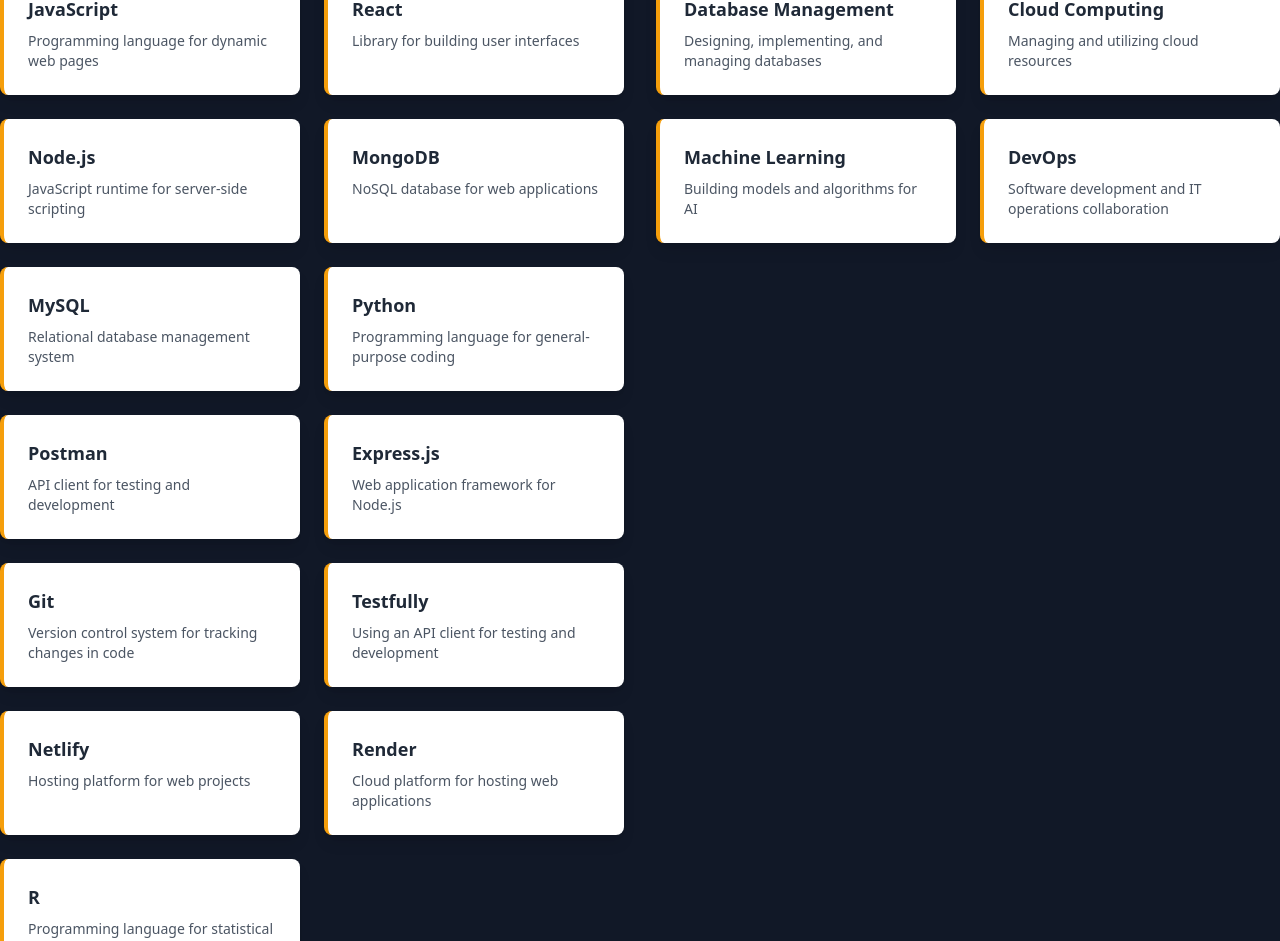
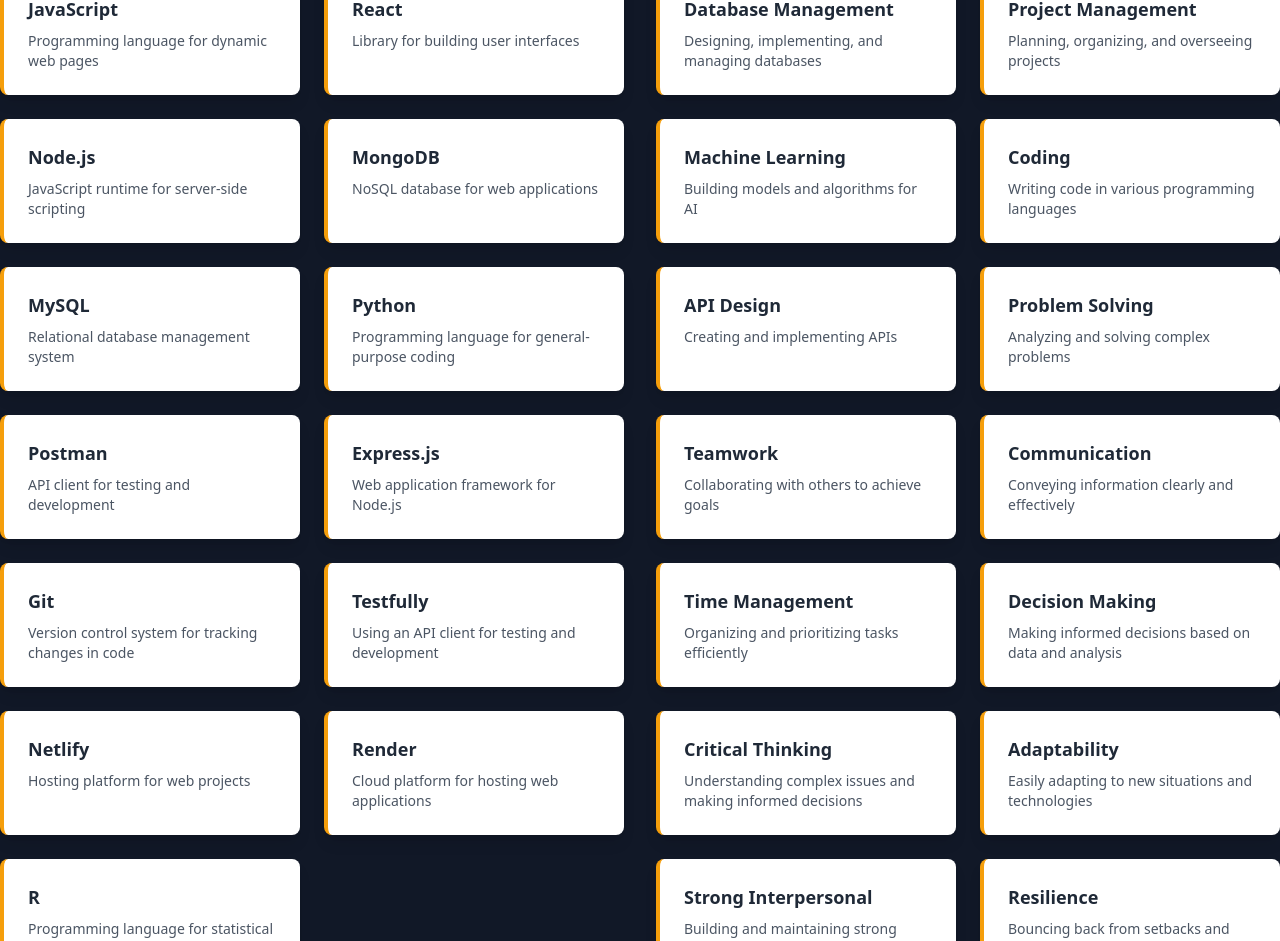
Before and after one commit to kvk1999/portfolio2, a React (Vite) app: page / in a window 1280 px wide. Shown: the part 3889-4830 px from the top of the page. Built offline with nearby package versions, Linux system fonts and the light colour scheme.

Commit message:
first commit

```diff
--- a/src/components/Skills.jsx
+++ b/src/components/Skills.jsx
@@ -26,10 +26,22 @@ const Skills = () => {
     { name: "Web Development", description: "Building and maintaining websites" },
     { name: "Full Stack Development", description: "Front-end and back-end development" },
     { name: "Database Management", description: "Designing, implementing, and managing databases" },
-    { name: "Cloud Computing", description: "Managing and utilizing cloud resources" },
+    { name: "Project Management", description: "Planning, organizing, and overseeing projects" },
     { name: "Machine Learning", description: "Building models and algorithms for AI" },
-    { name: "DevOps", description: "Software development and IT operations collaboration" },
+    { name: "Coding", description: "Writing code in various programming languages" },
+    { name: "API Design", description: "Creating and implementing APIs" },
+    { name: "Problem Solving", description: "Analyzing and solving complex problems" },
+    { name: "Teamwork", description: "Collaborating with others to achieve goals" },
+    { name: "Communication", description: "Conveying information clearly and effectively" },
+    { name: "Time Management", description: "Organizing and prioritizing tasks efficiently" },
+    { name: "Decision Making", description: "Making informed decisions based on data and analysis" },
+    { name: "Critical Thinking", description: "Understanding complex issues and making informed decisions" },
+    { name: "Adaptability", description: "Easily adapting to new situations and technologies" },
+    { name: "Strong Interpersonal", description: "Building and maintaining strong relationships with others" },
+    { name: "Resilience", description: "Bouncing back from setbacks and challenges" },
   ];
+
+  //
 
   return (
     <div className="w-full py-20 bg-gray-900 text-white" id="skills">
@@ -54,7 +66,7 @@ const Skills = () => {
 
         {/* Technical Skills Section - Right Side */}
         <div className="w-full md:w-1/2">
-          <h3 className="text-xl font-semibold text-center mb-4">Technical Skills</h3>
+          <h3 className="text-xl font-semibold text-center mb-4">Technical Skills & Soft Skills</h3>
           <div className="grid grid-cols-1 sm:grid-cols-2 lg:grid-cols-2 gap-6">
             {technicalSkills.map((skill, index) => (
               <div
```
Also changed, not shown: 1 other file (tests, documents, lock files or other folders).
